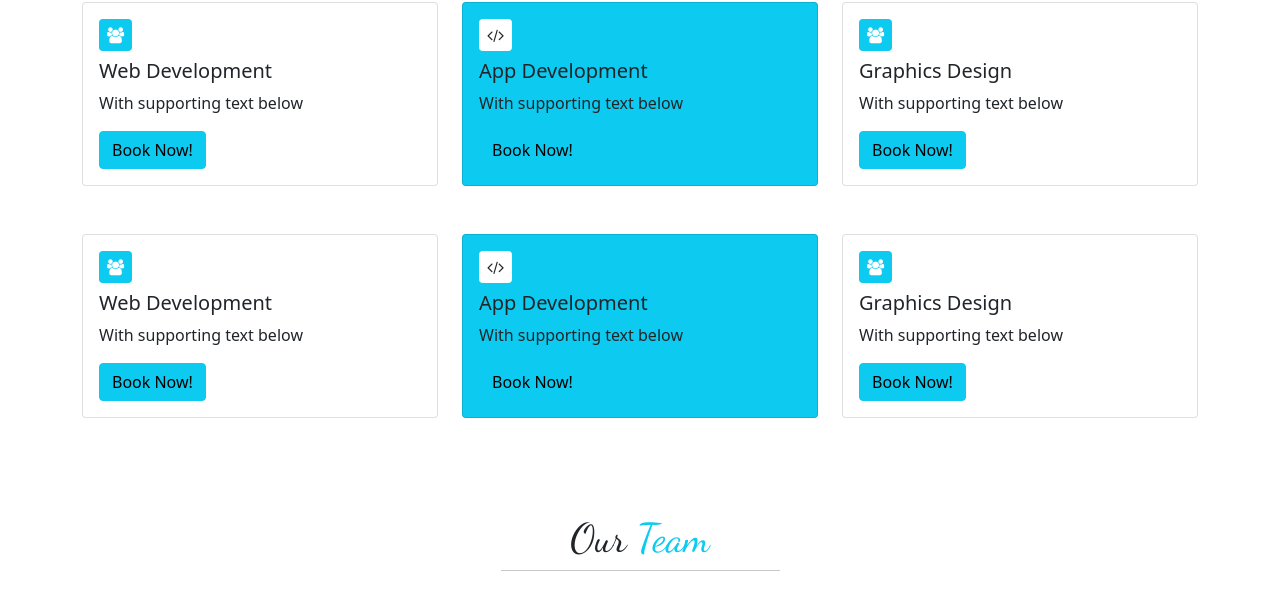
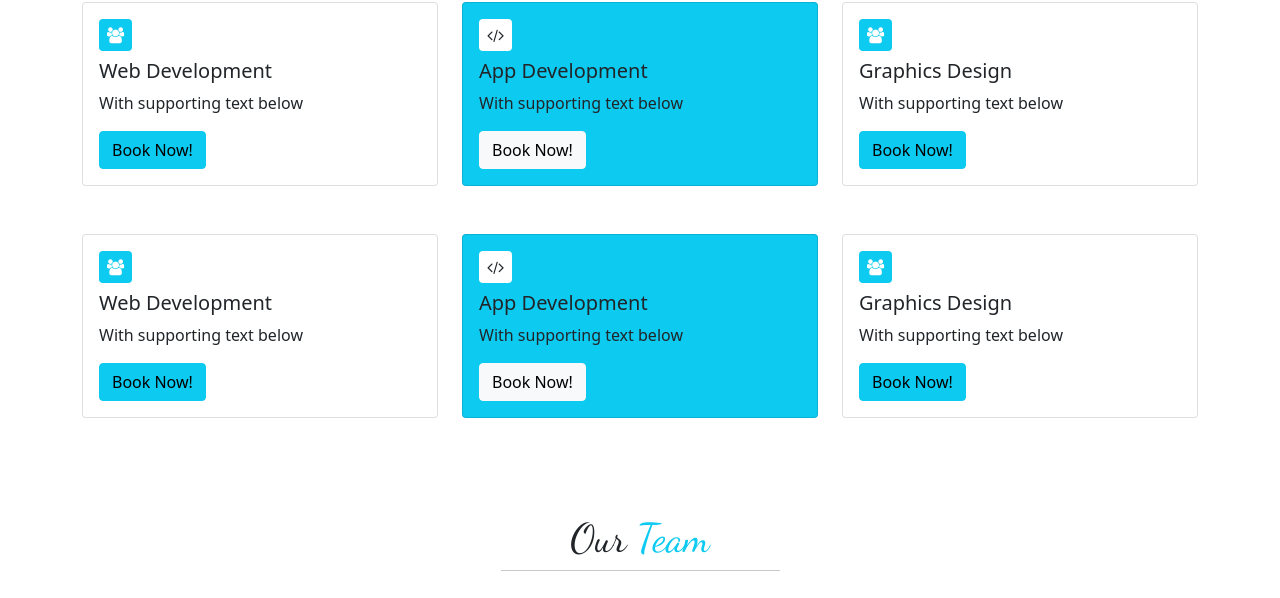
Before and after one commit to KhizraTehreem/CODE-BRIGADE-, a plain HTML site: page index.html in a window 1280 px wide. Shown: the part 791-1389 px from the top of the page. Drawn offline with nearby package versions, Linux system fonts and the light colour scheme; a web font is replaced by a local one.

Commit message:
1 file modified

```diff
--- a/index.html
+++ b/index.html
@@ -129,6 +129,11 @@
 
 
 
+
+
+
+
+
   <!--------------------------------Services section---------------->
 
 
@@ -138,7 +143,7 @@
       <h1 data-aos="fade-up-left" data-aos-offset="200">Our <span class="text-info">Services</span></h1>
       <hr / class="w-25 m-auto">
       </div>
-      <div class="row">
+      <div class="row" data-aos="fade-right" data-aos-offset="200">
       <div class="col-sm-12  col-md-4 col-lg-4 col-12">
         <div class="card">
           <div class="card-body">
@@ -155,7 +160,7 @@
             <i class="fa fa-code bg-white p-2 text-dark rounded mb-2" aria-hidden="true"></i>
             <h5 class="card-title">App Development</h5>
             <p class="class-text">With supporting text below</p>
-            <a href="#" class="btn btn-info">Book Now!</a>
+            <a href="#" class="btn btn-light">Book Now!</a>
           </div>
         </div>
       </div>
@@ -170,7 +175,7 @@
         </div>
       </div>
       </div>
-      <div class="row mt-5" data-aos="flip-up"  data-aos-offset="200">
+      <div class="row mt-5" data-aos="fade-left"  data-aos-offset="200">
         <div class="col-sm-12  col-md-4 col-lg-4 col-12">
           <div class="card">
             <div class="card-body">
@@ -187,7 +192,7 @@
               <i class="fa fa-code bg-white p-2 text-dark rounded mb-2" aria-hidden="true"></i>
               <h5 class="card-title">App Development</h5>
               <p class="class-text">With supporting text below</p>
-              <a href="#" class="btn btn-info">Book Now!</a>
+              <a href="#" class="btn btn-light">Book Now!</a>
             </div>
           </div>
         </div>
@@ -216,7 +221,7 @@
        <h1 data-aos="fade-right">Our <span class="text-info">Team</span></h1>
        <hr class="w-25 m-auto">
      </div>
-     <div class="row">
+     <div class="row" data-aos="zoom-in-up" data-aos-offset="200" >
        <div class="col-sm-12 col-md-4 col-lg-4 col-12">
         <div class="card">
           <img src="https://github.com/KhizraTehreem/CODE-BRIGADE-/blob/main/s4.jpg?raw=true" class="img-fluid rounded-circle p-2 border border-info"/>
@@ -260,6 +265,9 @@
 
 
 
+
+
+
 <!------------------Footer-------------------->
   <div class="container-fluid bg-info text-center p-2"> Developed by CODE BRIGADE</div>
 
```
